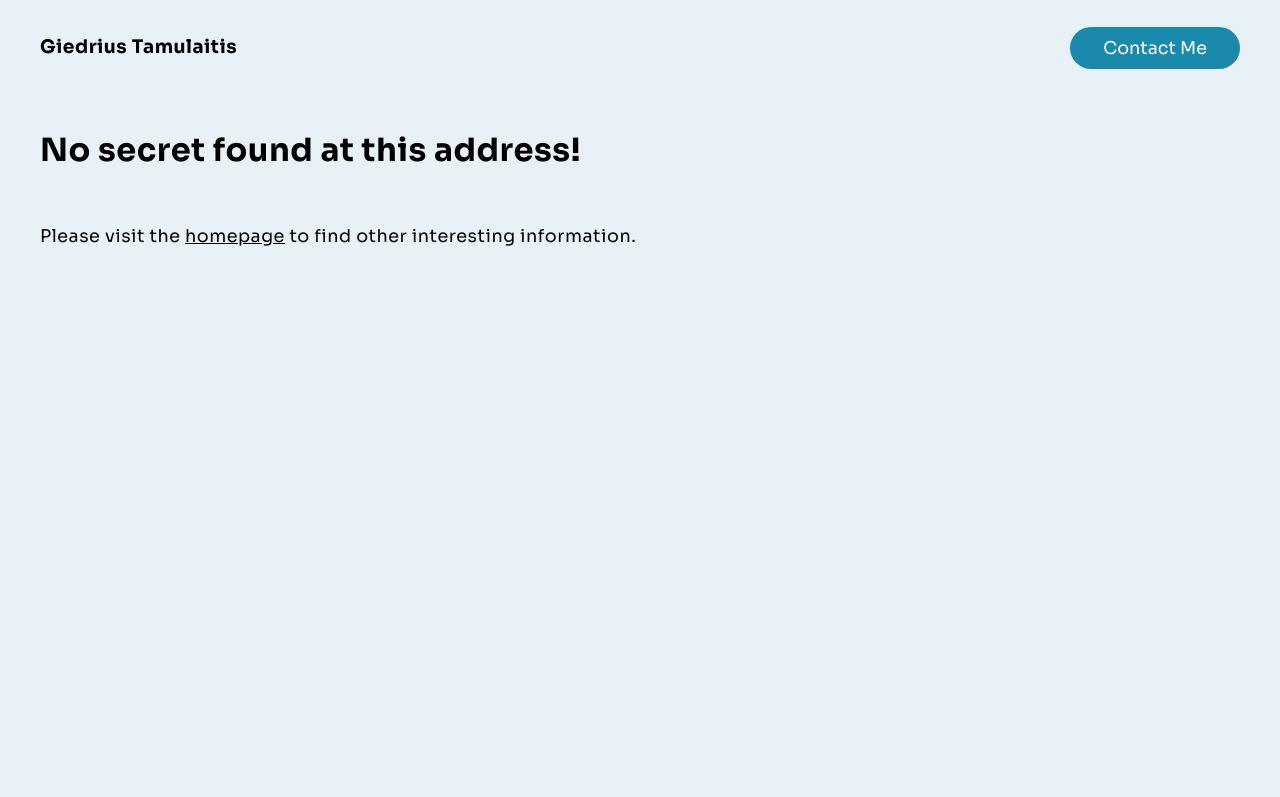
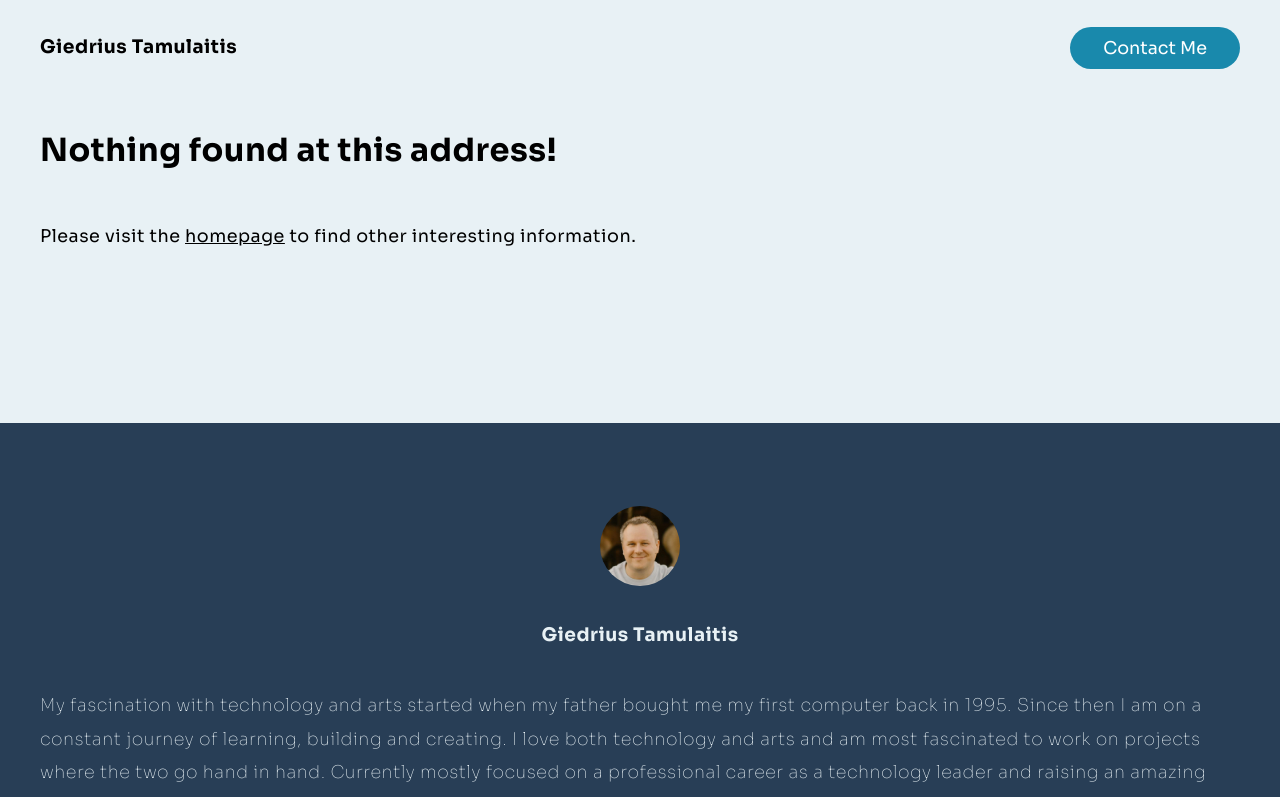
Before and after one commit to GiedriusT/tamulaitis-page, a React (Vite) app: page /secret/1 in a window 1280 px wide. Shown: the top 797 px of the page. Built offline with nearby package versions, Linux system fonts and the light colour scheme.

Commit message:
Improve 404 pages

```diff
--- a/src/AppRoutes.tsx
+++ b/src/AppRoutes.tsx
@@ -5,6 +5,7 @@ import IndexPage from './pages/IndexPage';
 
 const ProjectPage = React.lazy(() => import('./pages/ProjectPage'));
 const SecretPage = React.lazy(() => import('./pages/SecretPage'));
+const NotFoundPage = React.lazy(() => import('./pages/NotFoundPage'));
 
 const AppRoutes: React.FC = () => {
   return (
@@ -12,6 +13,7 @@ const AppRoutes: React.FC = () => {
       <Route path='/' element={<IndexPage />} />
       <Route path='/project/:slug' element={<React.Suspense fallback={<SuspenseFallback />}><ProjectPage /></React.Suspense>} />
       <Route path='/secret/:slug' element={<React.Suspense fallback={<SuspenseFallback />}><SecretPage /></React.Suspense>} />
+      <Route path='*' element={<React.Suspense fallback={<SuspenseFallback />}><NotFoundPage /></React.Suspense>} />
     </Routes>
   );
 };
--- /dev/null
+++ b/src/components/ArticleContainer/ArticleContainer.styles.ts
@@ -0,0 +1,9 @@
+import styled from 'styled-components';
+
+export type ArticleContainerStyledProps = {
+  $minHeight: number
+};
+
+export const ArticleContainerStyled = styled.div<ArticleContainerStyledProps>`
+  min-height: ${props => props.$minHeight}vh;
+`;
--- /dev/null
+++ b/src/components/ArticleContainer/ArticleContainer.tsx
@@ -0,0 +1,18 @@
+import React from 'react';
+import * as S from './ArticleContainer.styles';
+
+const DEFAULT_MIN_HEIGHT = 100;
+
+type ArticleContainerProps = Partial<S.ArticleContainerStyledProps> & {
+  children: React.ReactNode;
+};
+
+const ArticleContainer: React.FC<ArticleContainerProps> = ({ children, $minHeight }) => {
+  return (
+    <S.ArticleContainerStyled $minHeight={$minHeight ?? DEFAULT_MIN_HEIGHT}>
+      {children}
+    </S.ArticleContainerStyled>
+  );
+};
+
+export default ArticleContainer;
--- a/src/components/ArticleMarkdown/ArticleMarkdown.styles.ts
+++ b/src/components/ArticleMarkdown/ArticleMarkdown.styles.ts
@@ -2,8 +2,6 @@ import styled from 'styled-components';
 import { mediaEmbed, mediaEmbedFullWidthOnMobile } from '../../theme/mixins';
 
 export const ArticleContainer = styled.div`
-  min-height: 100vh;
-
   & img {
     display: block;
     ${mediaEmbed}
--- a/src/components/index.ts
+++ b/src/components/index.ts
@@ -1,7 +1,8 @@
 export { default as Layout } from './Layout/Layout';
+export { default as ArticleContainer } from './ArticleContainer/ArticleContainer';
 export { default as ArticleTitle } from './ArticleTitle/ArticleTitle';
+export { default as ArticleMarkdown } from './ArticleMarkdown/ArticleMarkdown';
 export { default as ProjectList } from './ProjectList/ProjectList';
 export { default as ContactButton } from './ContactButton/ContactButton';
 export { default as Hero } from './Hero/Hero';
-export { default as ArticleMarkdown } from './ArticleMarkdown/ArticleMarkdown';
 export { default as ScrollToTop } from './ScrollToTop/ScrollToTop';
--- a/src/constants.ts
+++ b/src/constants.ts
@@ -6,3 +6,10 @@ export const CONTACT_EMAIL = 'giedrius@tamulaitis.lt';
 export const SITE_URL = 'https://tamulaitis.lt';
 export const LINKEDIN_URL = 'https://www.linkedin.com/in/giedriustamulaitis';
 export const GITHUB_URL = 'https://github.com/GiedriusT';
+
+export const NOT_FOUND_PAGE_TITLE = 'Nothing found at this address!';
+export const NOT_FOUND_PAGE_ARTICLE = `# ${NOT_FOUND_PAGE_TITLE}\n\nPlease visit the [homepage](/) to find other interesting information.`;
+export const NOT_FOUND_SECRET_TITLE = NOT_FOUND_PAGE_TITLE;
+export const NOT_FOUND_SECRET_ARTICLE = NOT_FOUND_PAGE_ARTICLE;
+export const NOT_FOUND_PROJECT_TITLE = NOT_FOUND_PAGE_TITLE;
+export const NOT_FOUND_PROJECT_ARTICLE = (slug: string | undefined) => `# ${NOT_FOUND_PROJECT_TITLE}\n\nNo project was found at this address, maybe it got renamed. Please visit the [homepage](/) and explore or [search for info about '${slug}'](https://www.google.com/search?q=site%3Atamulaitis.lt+${slug}).`;
--- /dev/null
+++ b/src/pages/NotFoundPage.tsx
@@ -0,0 +1,24 @@
+import React from 'react';
+import { Helmet } from 'react-helmet-async';
+import { ArticleContainer, ArticleMarkdown } from '../components';
+import { NOT_FOUND_PAGE_TITLE, NOT_FOUND_PAGE_ARTICLE } from '../constants';
+
+interface NotFoundPageProps {
+  title?: string;
+  article?: string;
+}
+
+const NotFoundPage: React.FC<NotFoundPageProps> = ({ title, article }) => {
+  return (
+    <>
+      <Helmet>
+        <title>{title || NOT_FOUND_PAGE_TITLE}</title>
+      </Helmet>
+      <ArticleContainer $minHeight={30}>
+        <ArticleMarkdown>{article || NOT_FOUND_PAGE_ARTICLE}</ArticleMarkdown>
+      </ArticleContainer>
+    </>
+  );
+};
+
+export default NotFoundPage;
--- a/src/pages/ProjectPage.tsx
+++ b/src/pages/ProjectPage.tsx
@@ -1,41 +1,38 @@
 import React, { useEffect, useState } from 'react';
 import { Helmet } from 'react-helmet-async';
 import { useParams } from 'react-router-dom';
-import { ArticleMarkdown } from '../components';
-import { MY_NAME } from '../constants';
+import { ArticleContainer, ArticleMarkdown } from '../components';
+import { MY_NAME, NOT_FOUND_PROJECT_ARTICLE, NOT_FOUND_PROJECT_TITLE } from '../constants';
 import projects from '../projects';
 import { fetchArticle, getProjectMedia } from '../projects/utils';
-
-const nonExistentProject = (slug: string | undefined) => ({
-  title: 'Nothing found at this address',
-  article: `# Nothing found at this address\n\nNo page at this address, maybe it got renamed. Please visit the [homepage](/) and explore or [search for info about '${slug}'](https://www.google.com/search?q=site%3Atamulaitis.lt+${slug}).`,
-});
+import NotFoundPage from './NotFoundPage';
 
 const ProjectPage: React.FC = () => {
   const [article, setArticle] = useState<string>('');
   const { slug } = useParams<{ slug: string }>();
 
-  // TODO: maybe move this to custom hook
   const project = projects.find((obj) => obj.slug === slug);
   useEffect(() => {
-    if (!project) {
-      setArticle(nonExistentProject(slug).article);
-      return;
-    }
+    if (!project) return;
 
     const projectMedia = getProjectMedia(project.slug);
     fetchArticle(projectMedia.articleUrl).then(result =>
       setArticle(result));
   }, [project, slug]);
 
-  const title = project ? `${project.title} - ${project.subtitle} - ${MY_NAME}` : nonExistentProject(slug).title;
+  if (!project)
+    return <NotFoundPage title={NOT_FOUND_PROJECT_TITLE} article={NOT_FOUND_PROJECT_ARTICLE(slug)} />;
+
+  const title = `${project.title} - ${project.subtitle} - ${MY_NAME}`;
 
   return (
     <>
       <Helmet>
         <title>{title}</title>
       </Helmet>
-      <ArticleMarkdown>{article}</ArticleMarkdown>
+      <ArticleContainer>
+        <ArticleMarkdown>{article}</ArticleMarkdown>
+      </ArticleContainer>
     </>
   );
 };
--- a/src/pages/SecretPage.tsx
+++ b/src/pages/SecretPage.tsx
@@ -1,27 +1,28 @@
 import React from 'react';
 import { Helmet } from 'react-helmet-async';
 import { useParams } from 'react-router-dom';
-import { ArticleMarkdown } from '../components';
-import { MY_NAME } from '../constants';
+import { ArticleContainer, ArticleMarkdown } from '../components';
+import { MY_NAME, NOT_FOUND_SECRET_ARTICLE, NOT_FOUND_SECRET_TITLE } from '../constants';
 import { secretBySlug } from '../utils/secdec';
-
-const nonExistentSecret = {
-  title: 'No secret found at this address!',
-  article: '# No secret found at this address!\n\nPlease visit the [homepage](/) to find other interesting information.',
-};
+import NotFoundPage from './NotFoundPage';
 
 const ProjectPage: React.FC = () => {
   const { slug } = useParams<{ slug: string }>();
+  const article = secretBySlug(slug || '');
 
-  const article = secretBySlug(slug || '') || nonExistentSecret.article;
-  const title = article ? `This is a secret page! - ${MY_NAME}` : nonExistentSecret.title;
+  if (!article)
+    return <NotFoundPage title={NOT_FOUND_SECRET_TITLE} article={NOT_FOUND_SECRET_ARTICLE} />;
+
+  const title = `This is a secret page! - ${MY_NAME}`;
 
   return (
     <>
       <Helmet>
         <title>{title}</title>
       </Helmet>
-      <ArticleMarkdown>{article}</ArticleMarkdown>
+      <ArticleContainer>
+        <ArticleMarkdown>{article}</ArticleMarkdown>
+      </ArticleContainer>
     </>
   );
 };
```
